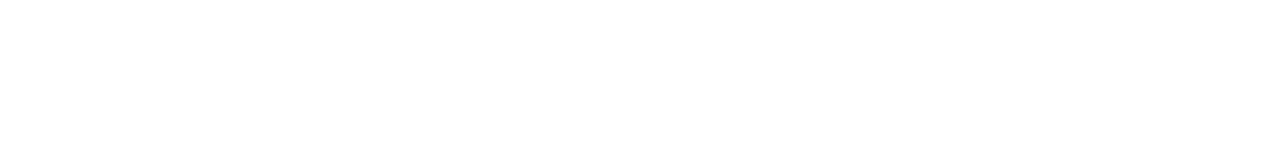
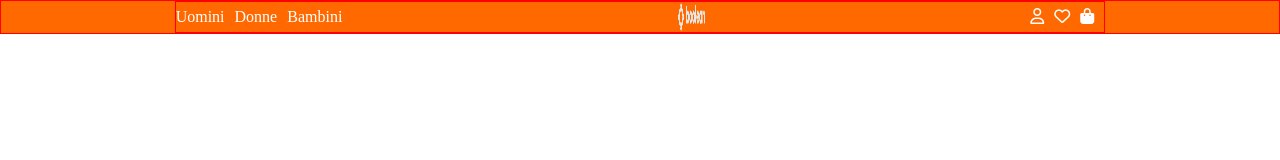
Before and after one commit to EnricoGenovese/html-css-boolando, a plain HTML site: page index.html in a window 1280 px wide. Drawn offline with Linux system fonts and the light colour scheme.

Commit message:
add header; update css

```diff
--- a/css/style.css
+++ b/css/style.css
@@ -5,3 +5,69 @@
     padding: 0;
     box-sizing: border-box;
 }
+/* debug */
+
+.debug {
+    border: 1px solid red;
+}
+
+/* custom properties */
+
+:root {
+    --orange: #FF6900;  /* header*/
+    --red: #FC0F0F;     /* discount badge + text*/
+    --green: #0F860F;   /* description badge */
+    --dark: #1A1A1A;    /* footer*/
+}
+
+/* general */
+
+a {
+    text-decoration: none;
+    padding-right: 10px;
+    text-align: center;
+}
+
+nav {
+    margin: 0 auto;
+    max-width: 1200px;
+}
+
+/* header */
+header {
+    background-color: var(--orange);
+}
+
+header a {
+    color: white;
+    vertical-align: middle;
+}
+
+#logo {
+    width: 20%;
+    height: 100%;
+}
+
+/* main */
+
+/* footer */
+
+/* flex utlity */
+
+.d-flex {
+    display: flex;
+}
+
+.dir-col {
+    flex-direction: column;
+}
+
+.center {
+    align-items: center;
+    justify-content: center;
+}
+
+.s-between {
+    justify-content: space-between;
+}
+/* position utility*/
--- a/index.html
+++ b/index.html
@@ -3,13 +3,28 @@
 <head>
     <meta charset="UTF-8">
     <meta name="viewport" content="width=device-width, initial-scale=1.0">
+    <link rel="stylesheet" href="https://cdnjs.cloudflare.com/ajax/libs/font-awesome/6.6.0/css/all.min.css" integrity="sha512-Kc323vGBEqzTmouAECnVceyQqyqdsSiqLQISBL29aUW4U/M7pSPA/gEUZQqv1cwx4OnYxTxve5UMg5GT6L4JJg==" crossorigin="anonymous" referrerpolicy="no-referrer">
     <link rel="stylesheet" href="./css/style.css">
     <title>Boolando</title>
 </head>
 <body>
     <!-- header -->
-     <header>
-
+     <header class="d-flex s-between debug">
+        <nav class="d-flex column s-between debug">
+            <div class="d-flex s-between center">
+                <a href="">Uomini</a>
+                <a href="">Donne</a>
+                <a href="">Bambini</a>
+            </div>
+            <div class="d-flex center">
+                <img id="logo" src="./img/boolean-logo.png" alt="Logo">
+            </div>
+            <div class="d-flex center s-between">
+                <a href="#"><i class="fa-regular fa-user"></i></a>
+                <a href="#"><i class="fa-regular fa-heart"></i></a>
+                <a href="#"><i class="fa-solid fa-bag-shopping"></i></a>
+            </div>
+        </nav>
      </header>
      <!-- main -->
       <main>
```
